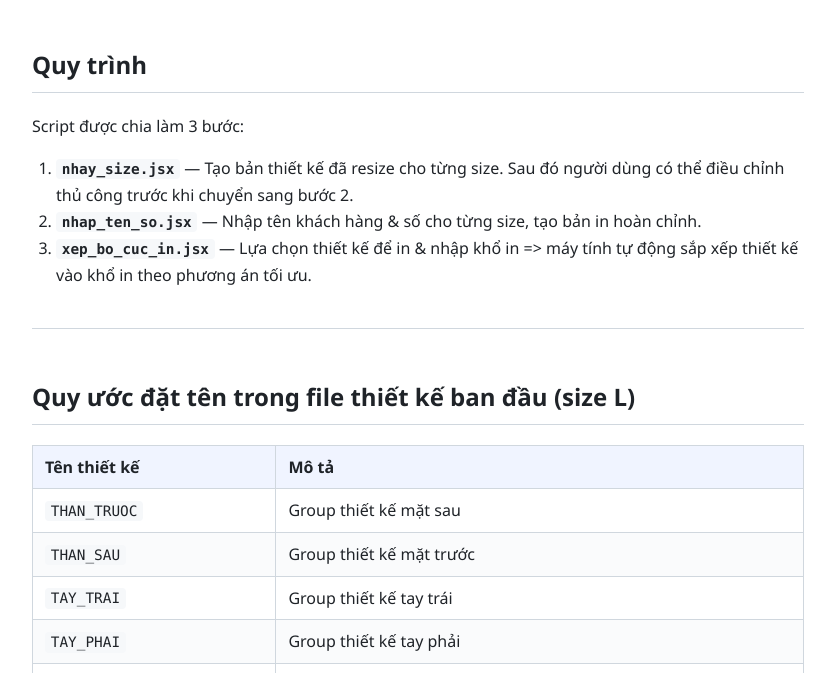
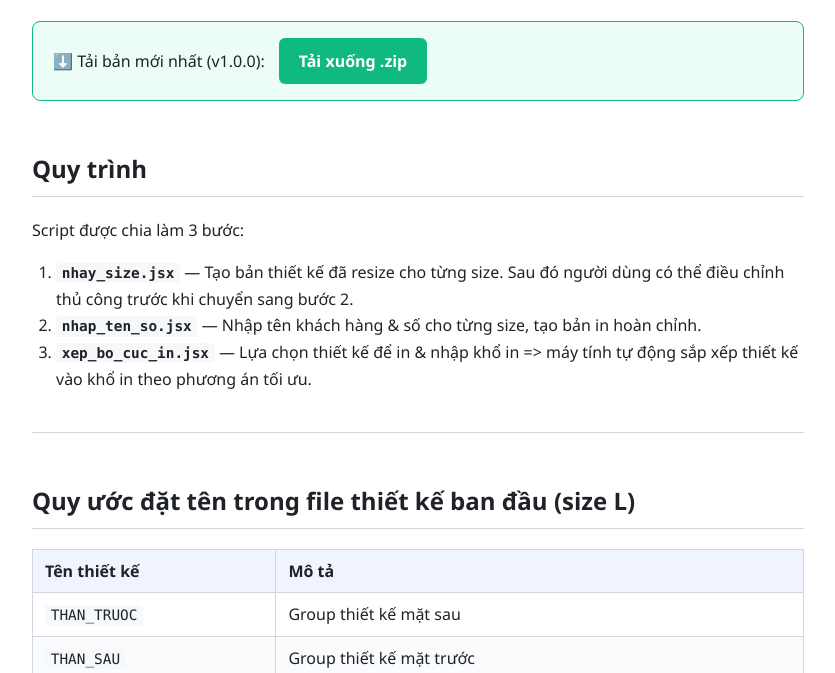
Before and after one commit to xuantien1026/mk, a plain HTML site: page index.html in a window 1280 px wide. Shown: the part 122-795 px from the top of the page, without its empty margins (222-1057 px from the left). Drawn offline with Linux system fonts and the light colour scheme.

Commit message:
Update HDSD

```diff
--- a/HDSD.html
+++ b/index.html
@@ -106,12 +106,43 @@
     ul {
       padding-left: 1.5em;
     }
+
+    .download-banner {
+      display: flex;
+      align-items: center;
+      gap: 14px;
+      margin: 1.5em 0 2em;
+      padding: 16px 20px;
+      background: #ecfdf5;
+      border: 1px solid #10b981;
+      border-radius: 8px;
+    }
+
+    .download-banner a {
+      display: inline-block;
+      padding: 10px 20px;
+      background: #10b981;
+      color: #fff;
+      font-weight: 600;
+      text-decoration: none;
+      border-radius: 6px;
+      white-space: nowrap;
+    }
+
+    .download-banner a:hover {
+      background: #059669;
+    }
   </style>
 </head>
 
 <body>
 
   <h1>Hướng Dẫn Sử Dụng</h1>
+
+  <div class="download-banner">
+    <span>⬇️ Tải bản mới nhất (v1.0.0):</span>
+    <a href="https://github.com/xuantien1026/mk/archive/refs/tags/v1.0.0.zip">Tải xuống .zip</a>
+  </div>
 
   <h2>Quy trình</h2>
 
```
Also changed, not shown: 1 other file.
